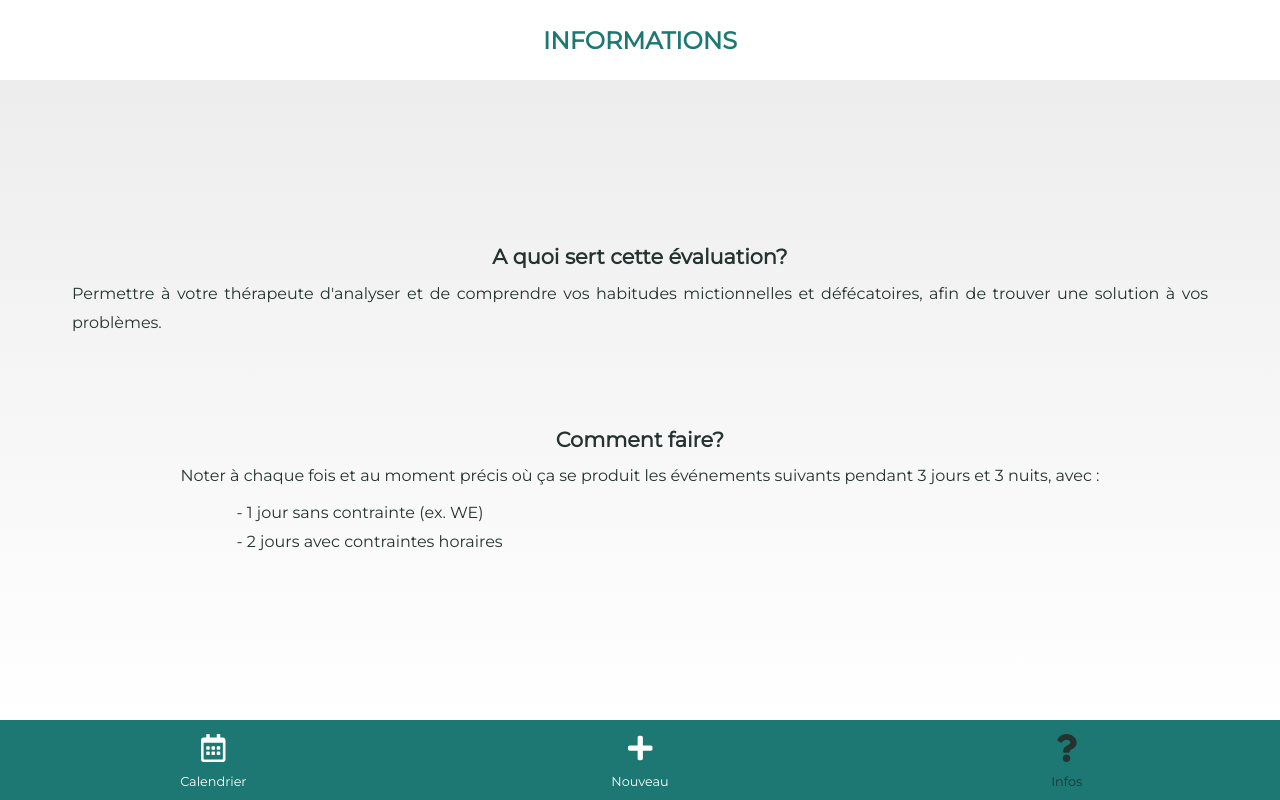
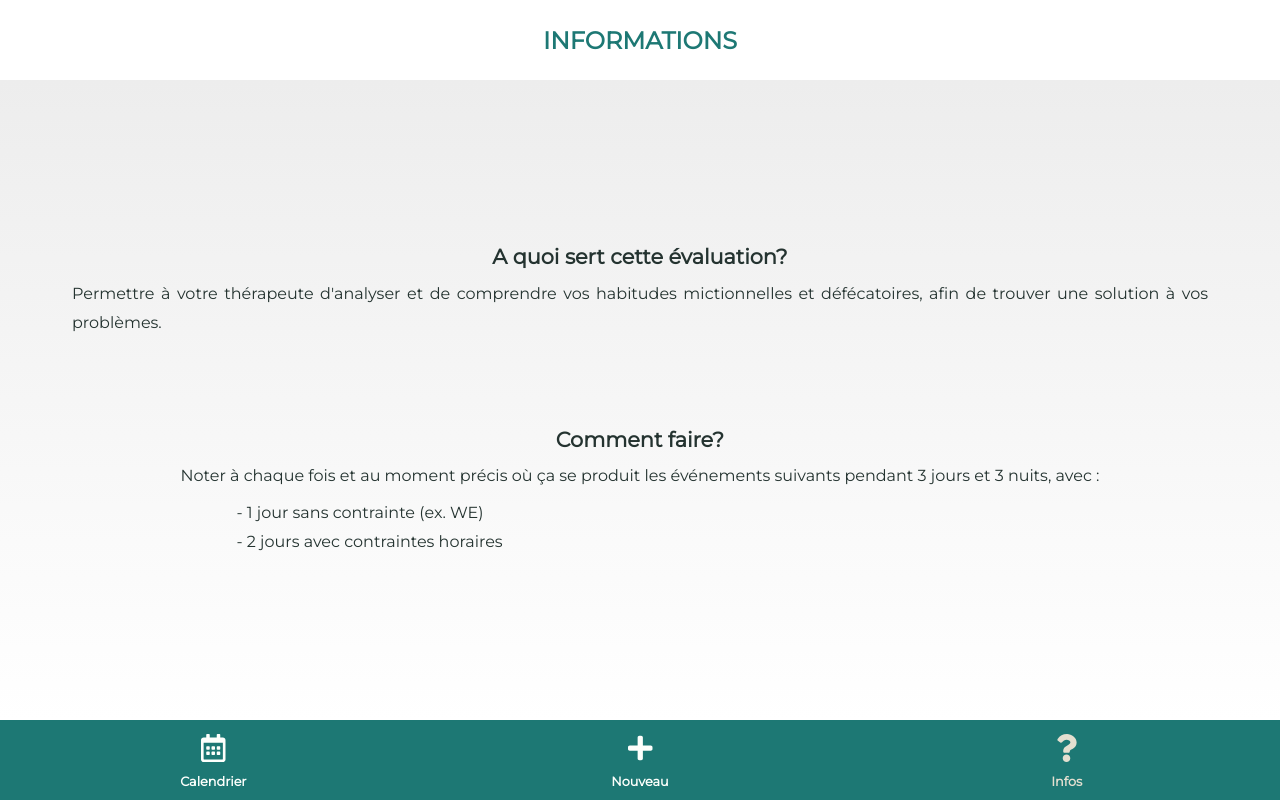
Before and after one commit to FlorianGardy/up-day-mobile, a React (Create React App) app: page /about in a window 1280 px wide. Built offline with nearby package versions, Linux system fonts and the light colour scheme; sample sign-in values are in the browser's storage.

Commit message:
changed some  colors,

```diff
--- a/src/components/NavBar.scss
+++ b/src/components/NavBar.scss
@@ -28,7 +28,7 @@ $modalEventsBtn: (
     }
     z-index: 2;
     .activeLink {
-      color: $primary-dark;
+      color: $primary-light;
     }
 
     .history {
@@ -36,9 +36,11 @@ $modalEventsBtn: (
       align-self: center;
       justify-self: start;
       width: 100%;
+
       .calendar {
         padding-top: 1vh;
         font-size: 0.8rem;
+        font-weight: bold;
       }
     }
     .about {
@@ -49,6 +51,7 @@ $modalEventsBtn: (
       .infos {
         padding-top: 1vh;
         font-size: 0.8rem;
+        font-weight: bold;
       }
     }
     .events {
@@ -62,6 +65,7 @@ $modalEventsBtn: (
       .new {
         padding-top: 1vh;
         font-size: 0.8rem;
+        font-weight: bold;
       }
     }
   }
--- a/src/components/TopBar.scss
+++ b/src/components/TopBar.scss
@@ -31,7 +31,7 @@
       justify-self: end;
     }
     &.isActive {
-      @include button-text-color($btn-green);
+      @include button-text-color($btn-orange);
       animation-name: btnGrow;
       animation-duration: 1s;
     }
--- a/src/pills/history/history.view.jsx
+++ b/src/pills/history/history.view.jsx
@@ -24,7 +24,7 @@ const HistoryView = ({ history, getHistoryDispatch }) => {
                   await deleteEventInDatabase(event.id);
                   await getHistoryDispatch();
                 },
-                style: { backgroundColor: "red", color: "white" }
+                style: { margin: "2px", backgroundColor: "red", color: "white" }
               }
             ]}
           >
--- a/src/pills/login/login.container.jsx
+++ b/src/pills/login/login.container.jsx
@@ -3,7 +3,7 @@ import LoginView from "./login.view.jsx";
 import { getUserCredentials, updateUser } from "./login.actions.js";
 import { connect } from "react-redux";
 import { Redirect } from "react-router-dom";
-import logoKineGrey from "./logoKineGrey.png";
+import logoKineOrange from "./logoKineOrange.png";
 import { getUuid } from "../login/login.selectors";
 
 const Login = ({ dispatch, userUuid }) => {
@@ -27,7 +27,7 @@ const Login = ({ dispatch, userUuid }) => {
     return <Redirect to="/" />;
   }
 
-  return <LoginView onSubmit={handleSubmit} logo={logoKineGrey} />;
+  return <LoginView onSubmit={handleSubmit} logo={logoKineOrange} />;
 };
 
 const mapStateToProps = state => ({
--- a/src/sass/_variables.scss
+++ b/src/sass/_variables.scss
@@ -1,6 +1,6 @@
 $primary-color: #1d7874;
 $primary-dark: #243330;
-$primary-light: #d8cfaf;
+$primary-light: #e4dfd0;
 
 $almost-white: #fdfffc;
 
@@ -8,7 +8,7 @@ $text-color-light: #fafafa;
 $text-color-dark: #554348;
 
 $btn-grey: #686963;
-$btn-green: rgb(218, 78, 14);
+$btn-orange: #da4e0e;
 
 $drink: #4d9078;
 $activity: #5fad56;
```
Also changed, not shown: src/pills/login/logoKineOrange.png (added).
